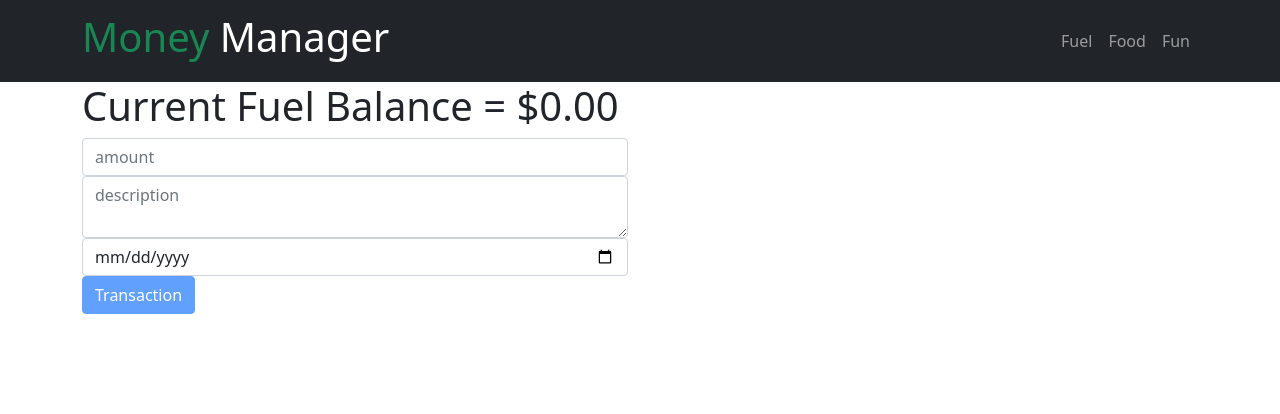
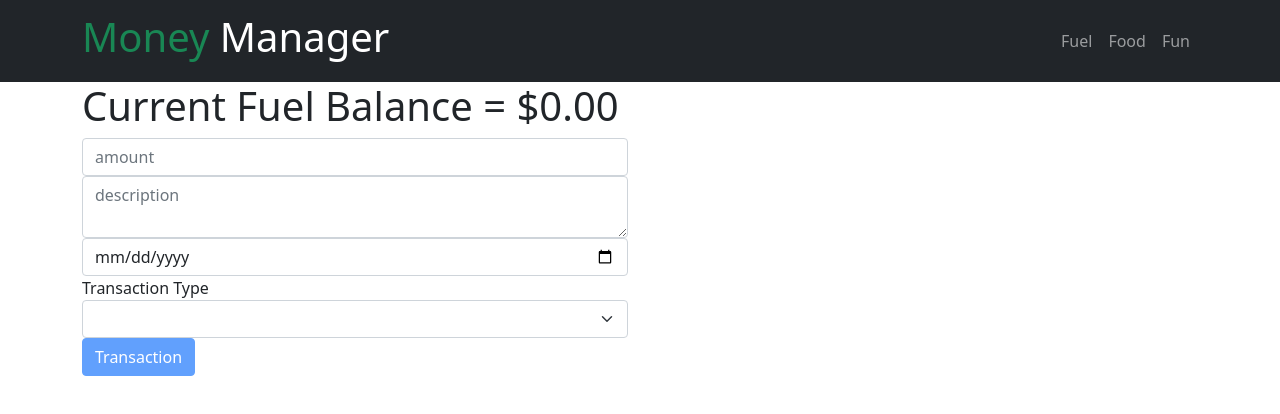
Before and after one commit to nyount14/budget, an Angular app: page /fuel in a window 1280 px wide. Shown: the top 414 px of the page. Built offline with nearby package versions, Linux system fonts and the light colour scheme; no server answers.

Commit message:
form drop down
created a drop down for selecting my transaction type

```diff
--- a/src/app/fuel/fuel.component.html
+++ b/src/app/fuel/fuel.component.html
@@ -25,7 +25,7 @@
 
 <div class="container">
   <div class="row">
-      <h1>Current Fuel Balance = {{balance | currency}}</h1>
+    <h1>Current Fuel Balance = {{ balance | currency }}</h1>
     <div class="col-xs-12 col-md-6 col-md-offset-3">
       <form #postForm="ngForm" (ngSubmit)="onCreatePost(postForm.value)">
         <div class="form-group">
@@ -59,6 +59,44 @@
             name="date"
           />
         </div>
+        <!-- <div class="form-check">
+          <input
+            class="form-check-input"
+            type="radio"
+            [value]="true"
+            name="credit"
+            id="credit"
+            ngModel
+          />
+          <label class="form-check-label" for="credit">
+            Credit
+          </label>
+        </div>
+        <div class="form-check">
+          <input
+            class="form-check-input"
+            type="radio"
+            [value]="true"
+            name="debit"
+            id="debit"
+            ngModel
+          />
+          <label class="form-check-label" for="debit">
+            Debit
+          </label>
+        </div> -->
+        <label>Transaction Type</label>
+        <select
+          class="form-select"
+          aria-label="Default select example"
+          name="transactionType"
+          id="transactionType"
+          ngModel
+        >
+          <option selected value="credit">Credit</option>
+          <option value="debit">Debit</option>
+        </select>
+
         <button
           class="btn btn-primary"
           type="submit"
--- a/src/app/fuel/fuel.component.ts
+++ b/src/app/fuel/fuel.component.ts
@@ -21,7 +21,13 @@ export class FuelComponent implements OnInit {
       });
   }
 
-  onCreatePost(postData: { amount: number; description: string; date: Date }) {
+  onCreatePost(postData: {
+    amount: number;
+    description: string;
+    date: Date;
+    transactionType: string
+  }) {
+    console.log(postData)
     // this.balance = this.balance + parseInt(this.amount);
     this.http
       .post<Transaction>(
```
Also changed, not shown: src/app/transaction.model.ts (+6 -1 lines). Lines whose indentation alone changed are shown as unchanged.
